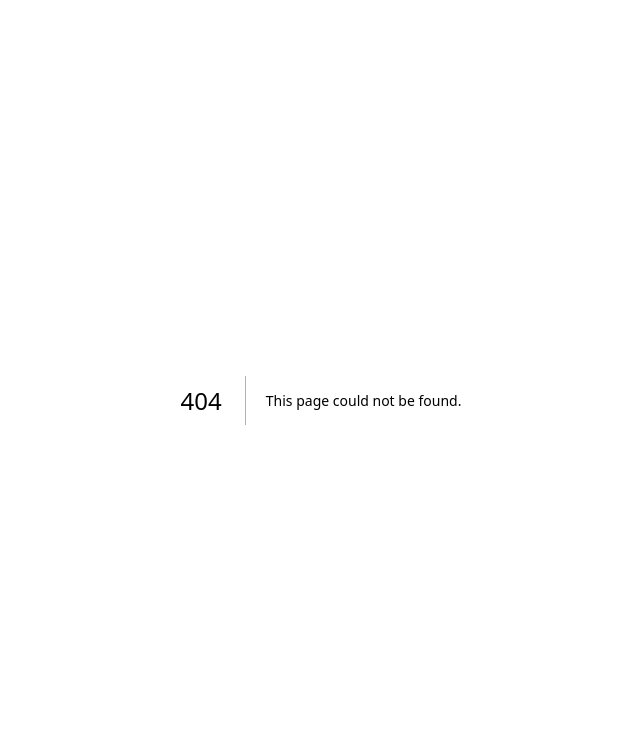
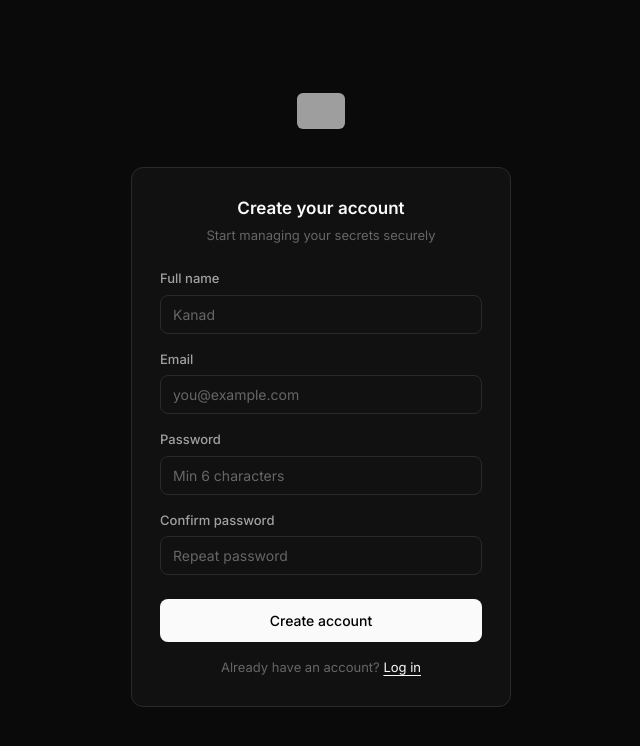
Before and after one commit to Kanadb30/dotENV, a Next.js app: page /auth/signup in a window 1280 px wide. Before the commit this address had no page. Shown: the top 746 px of the page, without its empty margins (319-959 px from the left). Built offline with nearby package versions, Linux system fonts and the light colour scheme; grey boxes are pictures that could not be loaded.

Commit message:
feat(auth): create signup page with name field

```diff
--- /dev/null
+++ b/src/app/auth/signup/page.tsx
@@ -0,0 +1,105 @@
+'use client';
+
+import { useState, useEffect, useRef, FormEvent } from 'react';
+import { useRouter } from 'next/navigation';
+import { createClient } from '@/lib/supabase/client';
+import toast from 'react-hot-toast';
+import anime from 'animejs';
+import Link from 'next/link';
+
+export default function SignupPage() {
+    const router = useRouter();
+    const formRef = useRef<HTMLDivElement>(null);
+    const [name, setName] = useState('');
+    const [email, setEmail] = useState('');
+    const [password, setPassword] = useState('');
+    const [confirmPassword, setConfirmPassword] = useState('');
+    const [loading, setLoading] = useState(false);
+
+    useEffect(() => {
+        anime({
+            targets: formRef.current,
+            opacity: [0, 1],
+            translateY: [20, 0],
+            duration: 500,
+            easing: 'easeOutCubic',
+        });
+    }, []);
+
+    const handleSignup = async (e: FormEvent) => {
+        e.preventDefault();
+        if (!name.trim()) { toast.error('Name is required'); return; }
+        if (password !== confirmPassword) { toast.error('Passwords do not match'); return; }
+        if (password.length < 6) { toast.error('Password must be at least 6 characters'); return; }
+
+        setLoading(true);
+        const supabase = createClient();
+        const { data, error } = await supabase.auth.signUp({
+            email,
+            password,
+            options: {
+                data: {
+                    full_name: name.trim(),
+                },
+            },
+        });
+
+        if (error) { toast.error(error.message); setLoading(false); return; }
+
+        if (data.session) {
+            toast.success('Account created');
+            router.push('/dashboard');
+        } else {
+            toast.success('Check your email to confirm your account.', { duration: 8000 });
+            router.push('/auth/login');
+        }
+    };
+
+    return (
+        <div style={{ minHeight: '100vh', display: 'flex', alignItems: 'center', justifyContent: 'center', padding: 24, background: 'var(--bg-050)' }}>
+            <div ref={formRef} style={{ opacity: 0, width: '100%', maxWidth: 380 }}>
+                <div style={{ textAlign: 'center', marginBottom: 32 }}>
+                    <Link href="/" style={{ display: 'inline-flex', alignItems: 'center', gap: 8, textDecoration: 'none' }}>
+                        <img src="/logo.svg" alt="dotENV" style={{ height: 36, borderRadius: 6 }} />
+                    </Link>
+                </div>
+
+                <div className="card" style={{ padding: 28 }}>
+                    <h1 style={{ fontSize: '1.0625rem', fontWeight: 600, marginBottom: 4, textAlign: 'center' }}>Create your account</h1>
+                    <p style={{ fontSize: '0.8125rem', color: 'var(--text-tertiary)', textAlign: 'center', marginBottom: 24 }}>Start managing your secrets securely</p>
+
+                    <form onSubmit={handleSignup}>
+                        <div style={{ marginBottom: 16 }}>
+                            <label htmlFor="name" className="label">Full name</label>
+                            <input id="name" type="text" className="input-field" placeholder="Kanad" value={name} onChange={(e) => setName(e.target.value)} required autoComplete="name" />
+                        </div>
+
+                        <div style={{ marginBottom: 16 }}>
+                            <label htmlFor="email" className="label">Email</label>
+                            <input id="email" type="email" className="input-field" placeholder="you@example.com" value={email} onChange={(e) => setEmail(e.target.value)} required autoComplete="email" />
+                        </div>
+
+                        <div style={{ marginBottom: 16 }}>
+                            <label htmlFor="password" className="label">Password</label>
+                            <input id="password" type="password" className="input-field" placeholder="Min 6 characters" value={password} onChange={(e) => setPassword(e.target.value)} required minLength={6} autoComplete="new-password" />
+                        </div>
+
+                        <div style={{ marginBottom: 24 }}>
+                            <label htmlFor="confirmPassword" className="label">Confirm password</label>
+                            <input id="confirmPassword" type="password" className="input-field" placeholder="Repeat password" value={confirmPassword} onChange={(e) => setConfirmPassword(e.target.value)} required minLength={6} autoComplete="new-password" />
+                        </div>
+
+                        <button type="submit" className="btn-primary" disabled={loading} style={{ width: '100%', padding: 10 }}>
+                            {loading ? 'Creating account…' : 'Create account'}
+                        </button>
+                    </form>
+
+                    <p style={{ textAlign: 'center', marginTop: 16, fontSize: '0.8125rem', color: 'var(--text-tertiary)' }}>
+                        Already have an account?{' '}
+                        <Link href="/auth/login" style={{ color: 'var(--text-primary)', textDecoration: 'underline', textUnderlineOffset: 3 }}>Log in</Link>
+                    </p>
+                </div>
+            </div>
+        </div>
+    );
+}
```
